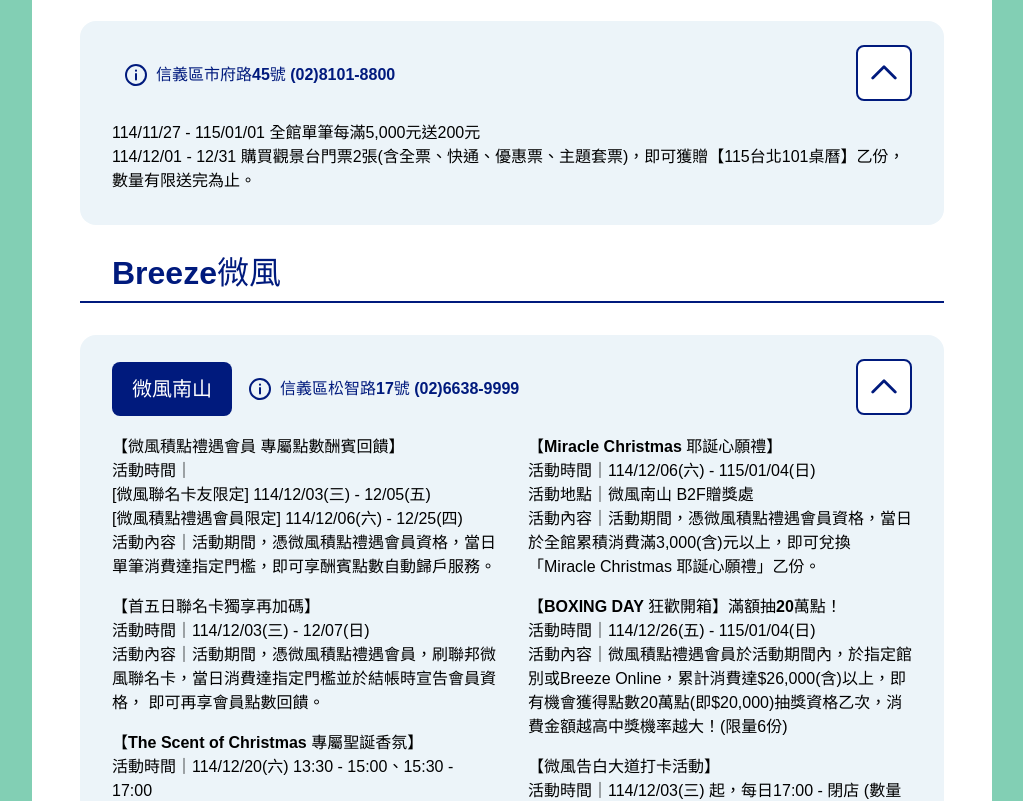
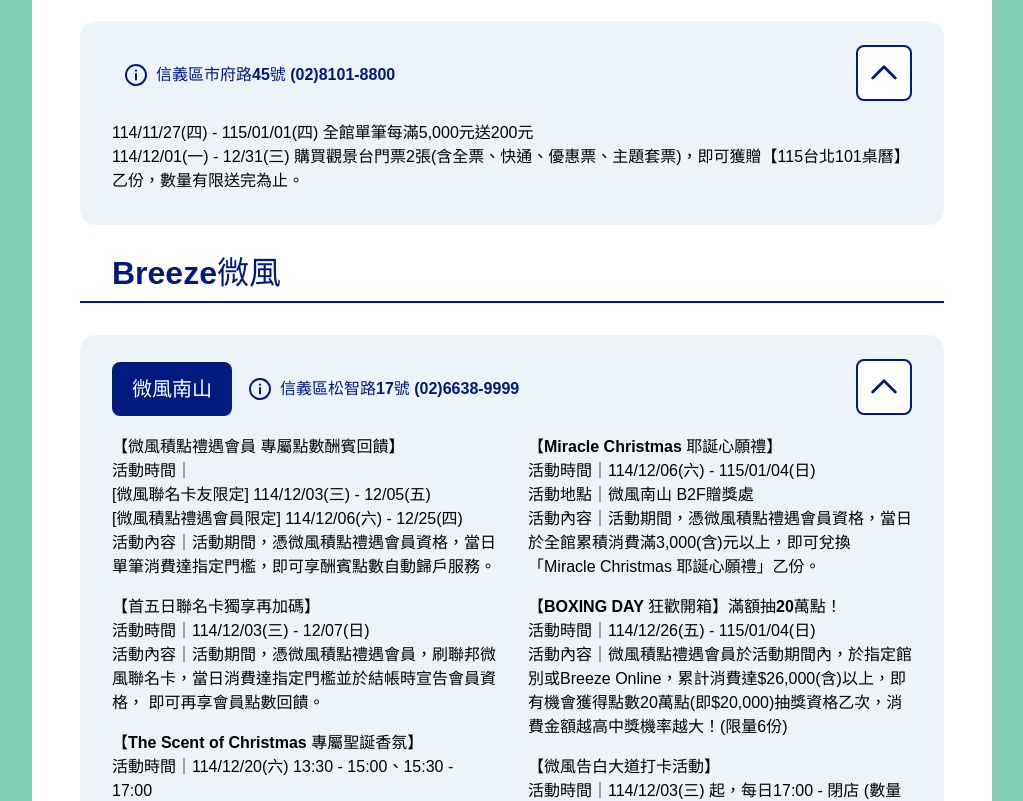
Before and after one commit to Ray625/2025Xmas, a Vue app: page / in a window 1280 px wide. Shown: the part 10500-11301 px from the top of the page, without its empty margins (128-1151 px from the left). Built offline with nearby package versions, Linux system fonts and the light colour scheme; a web font is replaced by a local one.

Commit message:
fix: 文案微調,加上星期幾

```diff
--- a/src/locales/zh-TW.ts
+++ b/src/locales/zh-TW.ts
@@ -529,7 +529,7 @@
         taipei101: {
           title: '台北101',
           location: '信義區市府路45號 (02)8101-8800',
-          body: '114/11/27 - 115/01/01 全館單筆每滿5,000元送200元\n114/12/01 - 12/31 購買觀景台門票2張(含全票、快通、優惠票、主題套票)，即可獲贈【115台北101桌曆】乙份，數量有限送完為止。',
+          body: '114/11/27(四) - 115/01/01(四) 全館單筆每滿5,000元送200元\n114/12/01(一) - 12/31(三) 購買觀景台門票2張(含全票、快通、優惠票、主題套票)，即可獲贈【115台北101桌曆】乙份，數量有限送完為止。',
         },
         breeze: {
           title: 'Breeze微風',
@@ -639,7 +639,7 @@
           location: '信義區松仁路58號 (02)7750-0888',
           event: {
             title: '【繽紛樂園 冒險家出動】',
-            text: '在繽紛樂園裡，夢幻與驚喜交織，每步都是色彩繽紛的奇幻體驗。\n快來開啟驚喜與冒險的旅程，進入奇幻世界吧！\n活動時間｜114/11/15 - 115/01/11\n活動地點｜1F北面廣場\n單票價格｜100元/1次\n基本套票｜300元/5次',
+            text: '在繽紛樂園裡，夢幻與驚喜交織，每步都是色彩繽紛的奇幻體驗。\n快來開啟驚喜與冒險的旅程，進入奇幻世界吧！\n活動時間｜114/11/15(六) - 115/01/11(日)\n活動地點｜1F北面廣場\n單票價格｜100元/1次\n基本套票｜300元/5次',
           },
         },
         uni: {
@@ -650,15 +650,15 @@
           event: {
             title: '【愛．Sharing 一波】(114/11/13 - 12/03)',
             title2: '【愛．Sharing 二波】(114/12/04 - 115/01/01)',
-            text: '114/11/13 - 12/03\n指定櫃位 會員當日累計 滿5,000元送200元電子抵用券。\n※兩館合併累計。數量有限，送完為止。\n\n 114/11/13 - 12/03\n使用icash Pay/icash2.0 會員當日累計(單一支付)\n指定櫃位 滿5,000元加送300元電子抵用券。\n※兩館合併累計。數量有限，送完為止。可累贈，每會員每日上限15份。',
-            text2:
-              '114/12/04 - 115/01/01\n指定櫃位 會員當日累計 滿5,000元送200元電子抵用券。\n※兩館合併累計。數量有限，送完為止。\n\n114/12/04 - 115/01/01\n使用icash Pay/icash2.0 會員當日累計(單一支付)\n指定櫃位 滿5,000元加送300元電子抵用券，\n滿10,000元再加送500元電子抵用券。\n※兩館合併累計。數量有限，送完為止。可累贈，每會員每日上限15份。\n\n114/12/04 - 115/01/01\n使用icash Pay/icash2.0並綁定uniopen聯名卡 會員當日累計(單一支付)\n指定櫃位 滿12,000元加送600元紙本抵用券。\n※兩館合併累計。數量有限，送完為止。可累贈，每會員每日上限15份。',
+            text: '114/11/13(四) - 12/03(三)\n指定櫃位 會員當日累計 滿5,000元送200元電子抵用券。\n※兩館合併累計。數量有限，送完為止。\n\n 114/11/13(四) - 12/03(三)\n使用icash Pay/icash2.0 會員當日累計(單一支付)\n指定櫃位 滿5,000元加送300元電子抵用券。\n※兩館合併累計。數量有限，送完為止。可累贈，每會員每日上限15份。',
+            text2:
+              '114/12/04(四) - 115/01/01(四)\n指定櫃位 會員當日累計 滿5,000元送200元電子抵用券。\n※兩館合併累計。數量有限，送完為止。\n\n114/12/04(四) - 115/01/01(四)\n使用icash Pay/icash2.0 會員當日累計(單一支付)\n指定櫃位 滿5,000元加送300元電子抵用券，\n滿10,000元再加送500元電子抵用券。\n※兩館合併累計。數量有限，送完為止。可累贈，每會員每日上限15份。\n\n114/12/04(四) - 115/01/01(四)\n使用icash Pay/icash2.0並綁定uniopen聯名卡 會員當日累計(單一支付)\n指定櫃位 滿12,000元加送600元紙本抵用券。\n※兩館合併累計。數量有限，送完為止。可累贈，每會員每日上限15份。',
           },
         },
         BELLAVITA: {
           title: 'BELLAVITA 寶麗廣塲',
           location: '信義區松仁路28號 (02)8729-2771',
-          body: '114/12/12 - 12/25 期間，全館消費達指定門檻，即可憑電子發票及銷貨明細兌換限量禮品乙份。優惠詳情請上',
+          body: '114/12/12(五) - 12/25(四) 期間，全館消費達指定門檻，即可憑電子發票及銷貨明細兌換限量禮品乙份。優惠詳情請上',
           link: '官方網站',
         },
         ATT: {
@@ -667,7 +667,7 @@
           event: {
             title: '【繽紛玩夜祭・好禮活動】',
             title2: '【館內 32 家品牌同步期間限定獨家優惠】',
-            text: '114/12/05 - 12/28 活動期間於館內 當日累計滿 3,600 元，立即獲得隨機好禮 1 份（共 2,800 份）同時享有抽獎資格！\n\n抽獎內容：\n・ATT 4FUN 10F 跨年煙火觀賞區入場資格（114/12/31）\n・2026《蜷川實花展》入場票券\n・日本「庵 SPA」台北旗艦店｜極緻紓壓 40 分鐘體驗卷（10 名）\n・《Balloon Dog 氣球狗》聯名設計音響（2 名）\n邀你一起把新年倒數玩得更精彩！',
+            text: '114/12/05(五) - 12/28(日) 活動期間於館內 當日累計滿 3,600 元，立即獲得隨機好禮 1 份（共 2,800 份）同時享有抽獎資格！\n\n抽獎內容：\n・ATT 4FUN 10F 跨年煙火觀賞區入場資格（114/12/31(三)）\n・2026《蜷川實花展》入場票券\n・日本「庵 SPA」台北旗艦店｜極緻紓壓 40 分鐘體驗卷（10 名）\n・《Balloon Dog 氣球狗》聯名設計音響（2 名）\n邀你一起把新年倒數玩得更精彩！',
             text2:
               'OWNDAYS｜聖誕限定眼鏡專區全面 4 折\n札幌藥粧｜保養・面膜商品滿 688 享 88 折\n阿豬媽韓式烤肉吃到飽｜4 人同行即可參加聖誕香氛禮盒抽獎（每日不限組數）',
           },
@@ -786,9 +786,9 @@
           event: {
             title: '【明曜百貨全館】',
             title2: '【明曜百貨B1，5 - 11F】(9F除外)',
-            text: '114/12/11 - 12/18\n單筆消費滿2,500元，送氧顏森活_紅石榴多酚凍齡面膜_升級版 三片/盒\n或 氧顏森活_野薑花文山清茶修護面膜 三片/盒 (限量1,100份)\n\n 114/12/19 - 12/28\n單筆消費滿2,000元，送澤谷小米兔蒸氣眼罩5枚入-薰衣草香氛/玫瑰香氛\n(限量2,000份)\n\n 114/12/11 - 115/01/04\n任兩張當日消費發票，送潔P濕式衛生紙40抽 (限量3,000份)',
-            text2:
-              '114/12/11 - 114/01/04\n當日累積消費——\n滿5,000元發票，即可兌換明曜購物抵用券100元\n滿30,000元發票，即可兌換明曜購物抵用券800元\n滿50,000元發票，即可兌換明曜購物抵用券1,500元',
+            text: '114/12/11(四) - 12/18(四)\n單筆消費滿2,500元，送氧顏森活_紅石榴多酚凍齡面膜_升級版 三片/盒\n或 氧顏森活_野薑花文山清茶修護面膜 三片/盒 (限量1,100份)\n\n 114/12/19(五) - 12/28(日)\n單筆消費滿2,000元，送澤谷小米兔蒸氣眼罩5枚入-薰衣草香氛/玫瑰香氛\n(限量2,000份)\n\n 114/12/11(四) - 115/01/04(日)\n任兩張當日消費發票，送潔P濕式衛生紙40抽 (限量3,000份)',
+            text2:
+              '114/12/11(四) - 115/01/04(日)\n當日累積消費——\n滿5,000元發票，即可兌換明曜購物抵用券100元\n滿30,000元發票，即可兌換明曜購物抵用券800元\n滿50,000元發票，即可兌換明曜購物抵用券1,500元',
           },
         },
         eslite: {
@@ -972,11 +972,11 @@
             text2:
               '全館當日累積消費計算\n① 第一波 114/11/06(四) - 12/10(三)\n・消費每滿3,500元獲得乙次抽獎機會，活動結束後抽「VIVO X300」乙台\n② 第二波 114/12/11(四) - 115/01/07(三)\n・消費每滿3,500元獲得乙次抽獎機會，活動結束後抽「Dyson Pencilvac」乙台(共三台)',
             text3:
-              '① 會員招募/註冊活動\nAPP升級 全Syn面貌 (APP最後轉移機會至114/12/31)\n114/11/06(四) - 12/25(四)\n・原金銀星會員完成任務並成功加入三創生活PLUS APP會員贈 100元抵用券(1000份)\n・原藍星會員完成任務並成功加入三創生活PLUS APP會員贈 50元抵用券(2000份)\n② 會員抽抽抽\n・114/12/31(三)前於三創生活PLUS APP加入新會員並填寫完整資料，活動結束後抽Nintendo Switch 2 乙台\n(再額外加碼抽 Michael Blast Ousider4.0電動腳踏車乙台)',
+              '① 會員招募/註冊活動\nAPP升級 全Syn面貌 (APP最後轉移機會至114/12/31(三))\n114/11/06(四) - 12/25(四)\n・原金銀星會員完成任務並成功加入三創生活PLUS APP會員贈 100元抵用券(1000份)\n・原藍星會員完成任務並成功加入三創生活PLUS APP會員贈 50元抵用券(2000份)\n② 會員抽抽抽\n・114/12/31(三)前於三創生活PLUS APP加入新會員並填寫完整資料，活動結束後抽Nintendo Switch 2 乙台\n(再額外加碼抽 Michael Blast Ousider4.0電動腳踏車乙台)',
             text4:
-              '三創會員點數\n① 第一波 114/11/6(四) - 12/10(三)\n・點數放大絕：扣點換三創抵用券(100、200、1000元)\n・扣點換真Syn：扣35點可兌換真SYN耶誕滿額抽(第一波)抽獎次數\n② 第二波 114/12/11(四) - 115/01/07(三)\n・點數即刻刮：扣20點抽摺疊投影機、Panasonic nanocare ULTIMATE 吹風機 　及各式獎品\n・扣點換真Syn：扣35點可兌換真Syn耶誕滿額抽(第二波)抽獎次數\n③ 捐點送愛Syn 11/6-12/31\n・每扣10點三創捐3元至博幼基金會',
+              '三創會員點數\n① 第一波 114/11/6(四) - 12/10(三)\n・點數放大絕：扣點換三創抵用券(100、200、1000元)\n・扣點換真Syn：扣35點可兌換真SYN耶誕滿額抽(第一波)抽獎次數\n② 第二波 114/12/11(四) - 115/01/07(三)\n・點數即刻刮：扣20點抽摺疊投影機、Panasonic nanocare ULTIMATE 吹風機 　及各式獎品\n・扣點換真Syn：扣35點可兌換真Syn耶誕滿額抽(第二波)抽獎次數\n③ 捐點送愛Syn 114/11/6(四) - /12/31(三)\n・每扣10點三創捐3元至博幼基金會',
             text5:
-              'APP簽到活動\n114/11/06 - 115/01/07，共63日，簽到20、40、60天即可獲得三創點數100點、200點、抵用券100元(限量500份)',
+              'APP簽到活動\n114/11/06(四) - 115/01/07(四)，共63日，簽到20、40、60天即可獲得三創點數100點、200點、抵用券100元(限量500份)',
           },
         },
       },
```
